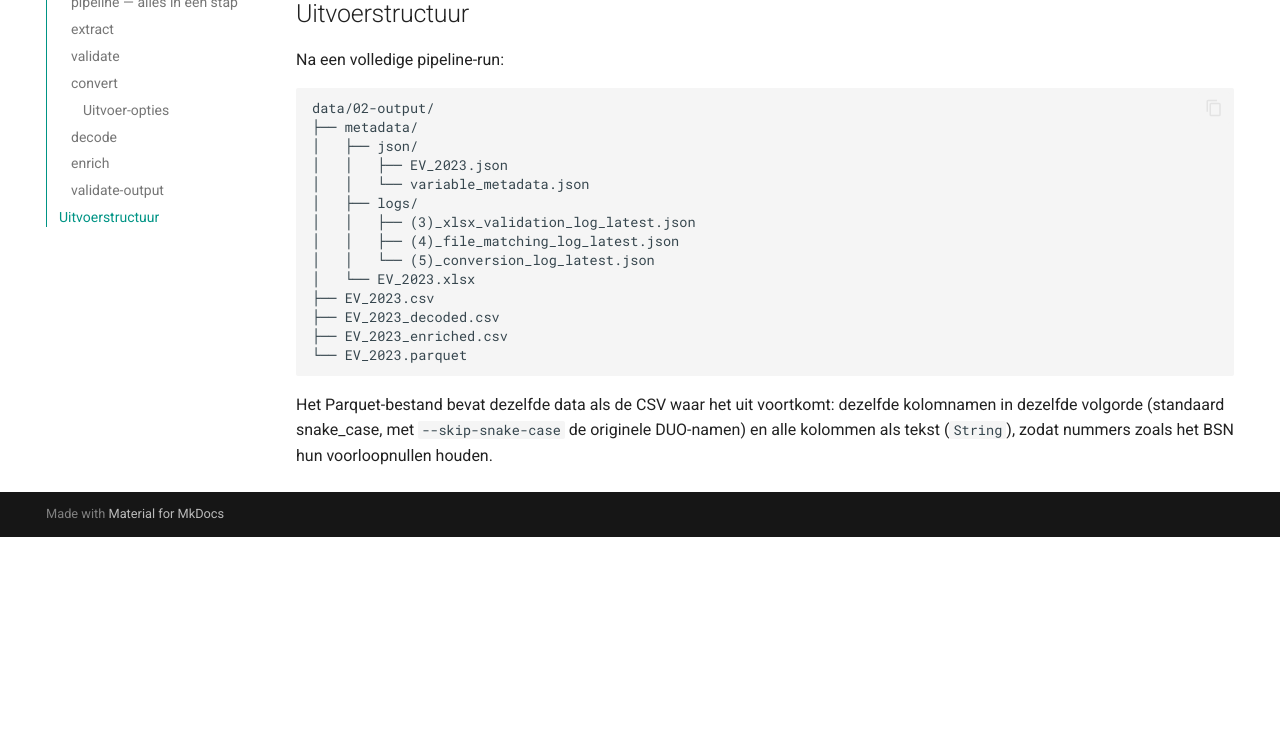
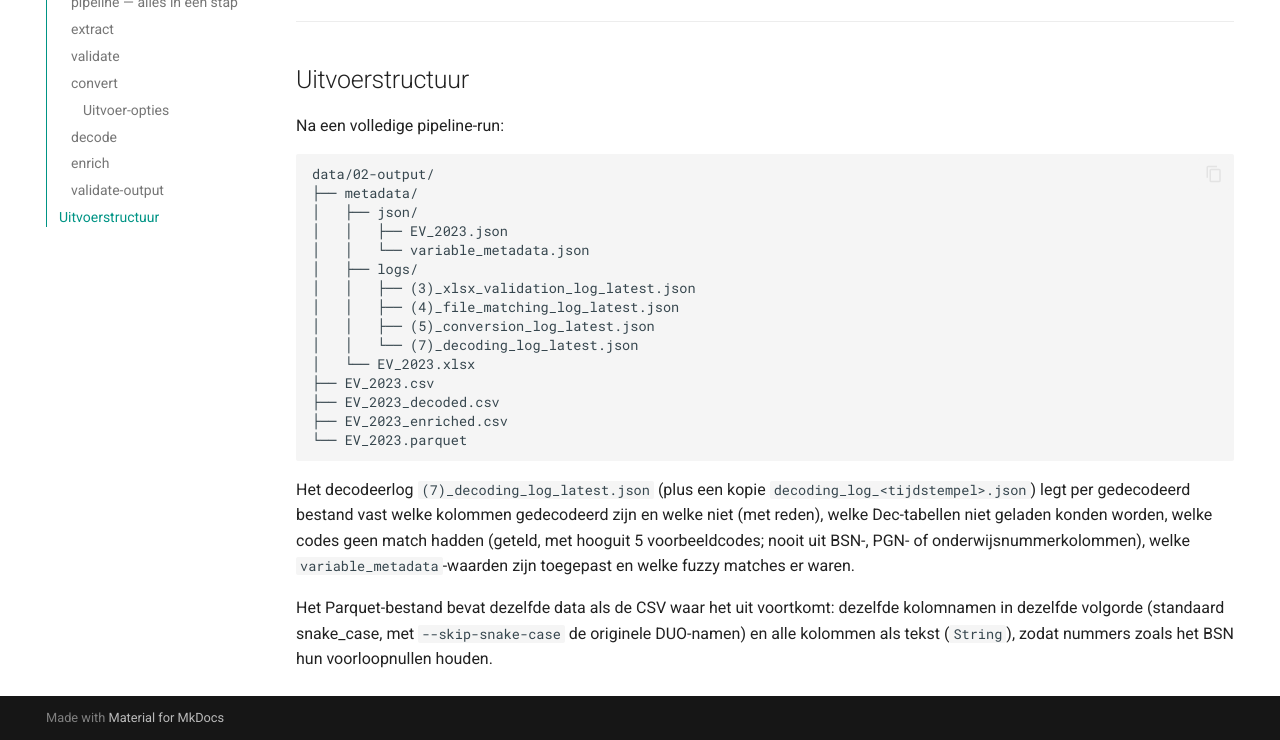
Before and after one commit to cedanl/1cijferho, an MkDocs documentation site: the page built from docs/cli.md, in a window 1280 px wide and 900 px high, scrolled down 3090 px, cut to the strip 160-900 px from the top of the window. Built offline with MkDocs 1.6.1 and Material for MkDocs 9.7.7, drawn with Linux system fonts in a browser that asks for light colours; comment, search, counter and statistics services are not loaded; before the commit the page ends 3787 px from its top, so only the background shows below that; some of the changed text lies outside the part shown.

Commit message:
docs: describe the decode log and --strict
Refs #210

Co-Authored-By: Claude Opus 5.5 <noreply@anthropic.com>

````diff
--- a/docs/cli.md
+++ b/docs/cli.md
@@ -81,6 +81,7 @@ eencijferho convert --input data/01-input --output data/02-output [opties]
 | `--decode-columns KOLOM ...` | Alleen opgegeven kolommen decoderen |
 | `--enrich-variables VAR ...` | Alleen opgegeven variabelen verrijken |
 | `--bsn-mapping-file PAD` | Koppelbestand (CSV/Parquet) om een lokaal studentnummer toe te voegen aan EV/VAKHAVW-bestanden. Verwacht kolommen `burgerservicenummer` en `studentnummer`. Voor afwijkende kolomnamen: gebruik de [Python API](api/index.md) (`OutputConfig`). |
+| `--strict` | Exit-code 1 als het decodeerlog niet-geladen Dec-tabellen of niet-gematchte Dec-codes bevat. Log en outputbestanden worden eerst geschreven. |
 
 ---
 
@@ -133,7 +134,8 @@ data/02-output/
 │   ├── logs/
 │   │   ├── (3)_xlsx_validation_log_latest.json
 │   │   ├── (4)_file_matching_log_latest.json
-│   │   └── (5)_conversion_log_latest.json
+│   │   ├── (5)_conversion_log_latest.json
+│   │   └── (7)_decoding_log_latest.json
 │   └── EV_2023.xlsx
 ├── EV_2023.csv
 ├── EV_2023_decoded.csv
@@ -141,4 +143,6 @@ data/02-output/
 └── EV_2023.parquet
 ```
 
+Het decodeerlog `(7)_decoding_log_latest.json` (plus een kopie `decoding_log_<tijdstempel>.json`) legt per gedecodeerd bestand vast welke kolommen gedecodeerd zijn en welke niet (met reden), welke Dec-tabellen niet geladen konden worden, welke codes geen match hadden (geteld, met hooguit 5 voorbeeldcodes; nooit uit BSN-, PGN- of onderwijsnummerkolommen), welke `variable_metadata`-waarden zijn toegepast en welke fuzzy matches er waren.
+
 Het Parquet-bestand bevat dezelfde data als de CSV waar het uit voortkomt: dezelfde kolomnamen in dezelfde volgorde (standaard snake_case, met `--skip-snake-case` de originele DUO-namen) en alle kolommen als tekst (`String`), zodat nummers zoals het BSN hun voorloopnullen houden.
````
Also changed, not shown: CHANGELOG.md (+4 -0 lines).
